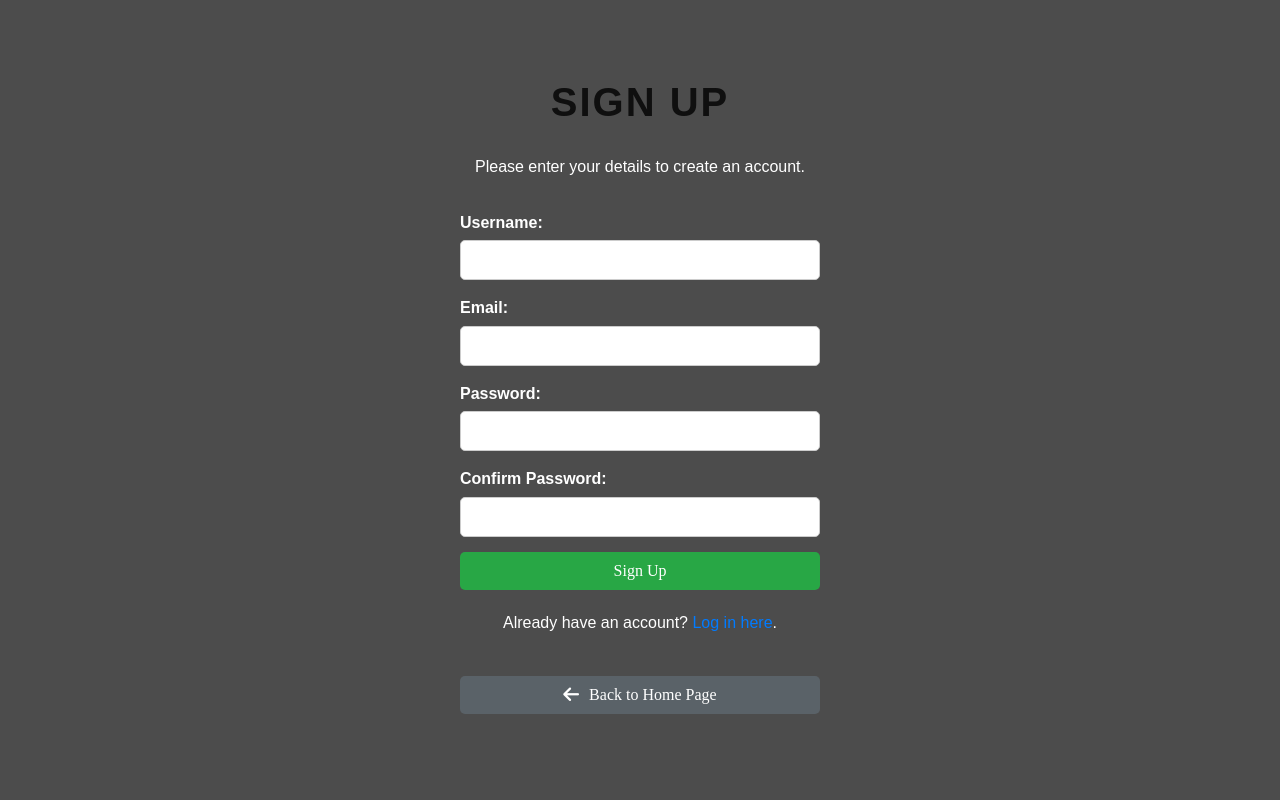
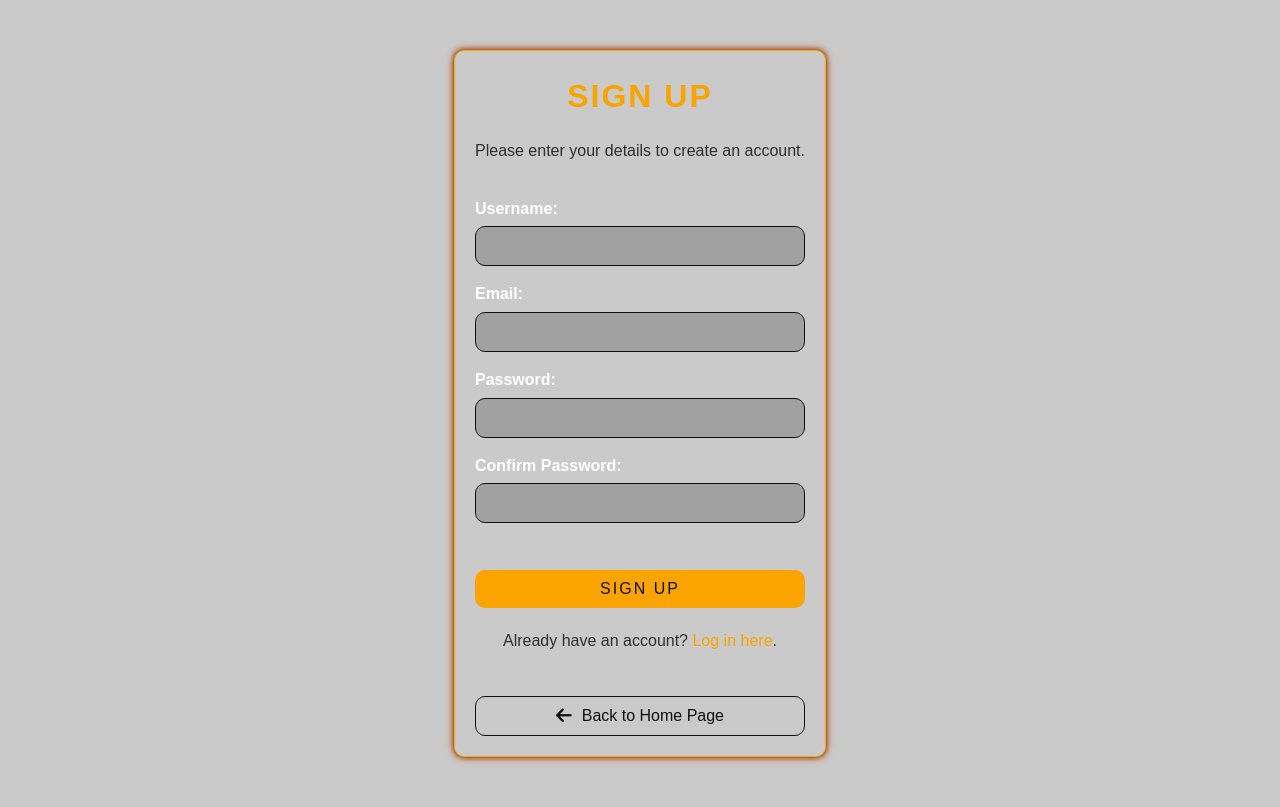
Before and after one commit to Affan88888/quantum-safe-messaging, a React (Create React App) app in the folder frontend/: page /signup in a window 1280 px wide. Built offline with nearby package versions, Linux system fonts and the light colour scheme; no server answers.

Commit message:
redizajnirao login i signup stranice

```diff
--- a/frontend/src/pages/Login.css
+++ b/frontend/src/pages/Login.css
@@ -1,22 +1,45 @@
 /* src/pages/Login.css */
 
+body {
+  margin: 0;
+  padding: 0;
+  height: 100%; /* ensures full screen height */
+}
+
+.background {
+  background-color: #CACACA;
+  min-height: 100vh; /* full viewport height */
+  display: flex;
+  align-items: center;
+  justify-content: center;
+}
 .login-container {
   max-width: 400px;
   margin: 50px auto;
   padding: 20px;
   text-align: center;
+  border-radius: 10px;
+  background: #CACACA;
+  border-radius: 10px;
+  border: 1px solid #FBA400;
+  z-index: 1;
+  box-shadow: 0 0 10px #E56216, 0 0 5px #0F0F0F;
 }
 
 .login-container h1 {
-    margin-bottom: 20px;
-    transition: transform 0.3s ease-in-out;
+  font-size: 2rem;
+  color: #FBA400;
+  text-transform: uppercase;
+  letter-spacing: 2px;
 }
 .login-container h1:hover {
   transform: translateY(-5px);
 }
 
 .login-container p {
-    margin-bottom: 30px;
+  color: #2d2e2e;
+  margin-bottom: 2rem;
+  font-size: 16px;
 }
 
 .login-form {
@@ -38,27 +61,32 @@
 .login-container input {
   width: 100%;
   padding: 10px;
-    border: 1px solid #ccc;
-    border-radius: 5px;
+  border: 1px solid #0F0F0F;
+  border-radius: 10px;
   font-size: 16px;
+  background: #A1A1A1;
+  font-family: 'Orbitron', sans-serif;
 }
 
 .login-button {
   display: inline-block;
   width: 100%;
   padding: 10px;
-    background-color: #007bff;
-    color: #fff;
+  background: #FBA400;
+  color: #0F0F0F;
   border: none;
-    border-radius: 5px;
-    font-size: 16px;
+  border-radius: 10px;
+  font-family: 'Orbitron', sans-serif;
+  font-size: 1rem;/*1 rem*/
   cursor: pointer;
-    transition: background-color 0.3s ease;
-    font-family: 'Orbitron';
+  transition: 0.3s ease; /* all */
+  margin-top: 2rem;
+  text-transform: uppercase;
+  letter-spacing: 2px;
 }
 
 .login-button:hover {
-    background-color: #0056b3;
+  background-color: #E56216;
 }
 
 .signup-link {
@@ -66,11 +94,12 @@
 }
 
 .signup-link a {
-    color: #007bff;
+  color: #FBA400;
   text-decoration: none;
 }
 
 .signup-link a:hover {
+  text-shadow: 0.5px 0.5px 1px black;
   text-decoration: underline;
 }
 
@@ -80,20 +109,21 @@
   justify-content: center; /* Center items horizontally */
   width: 100%;
   padding: 10px;
-    background-color: #5a6268;
-    color: #fff;
-    border: none;
-    border-radius: 5px;
+  background: transparent;
+  color: #0F0F0F;
+  border: 1px solid #0F0F0F;
+  border-radius: 10px;
   font-size: 16px;
   cursor: pointer;
   transition: background-color 0.3s ease;
-    font-family: 'Orbitron';
+  font-family: 'Orbitron', sans-serif;
   margin-top: 10px; /* Add spacing between the signup link and this button */
   gap: 10px; /* Add spacing between the icon and text */
+  transition: all 0.3s ease;
 }
 
 .home-button:hover {
-    background-color: #343a40; /* Darker green on hover */
+  background-color: #A1A1A1; /* Darker green on hover */
 }
 
 /* Style the Font Awesome icon */
--- a/frontend/src/pages/Login.js
+++ b/frontend/src/pages/Login.js
@@ -47,6 +47,8 @@ const Login = () => {
   };
 
   return (
+    //dodao novi glavni div da mogu staviti background
+    <div className='background'>
       <div className="login-container">
         <h1>Login</h1>
         <p>Please enter your credentials to log in.</p>
@@ -82,6 +84,7 @@ const Login = () => {
           <i className="fas fa-arrow-left"></i>Back to Home Page
         </button>
       </div>
+    </div>
   );
 };
 
--- a/frontend/src/pages/SignUp.css
+++ b/frontend/src/pages/SignUp.css
@@ -1,22 +1,42 @@
 /* src/pages/SignUp.css */
+
+body {
+  margin: 0;
+  padding: 0;
+  height: 100%; /* ensures full screen height */
+}
+
+.background {
+  background-color: #CACACA;
+  min-height: 100vh; /* full viewport height */
+  display: flex;
+  align-items: center;
+  justify-content: center;
+}
 
 .signup-container {
   max-width: 400px;
   margin: 50px auto;
   padding: 20px;
   text-align: center;
+  border-radius: 10px;
+  background: #CACACA;
+  border-radius: 10px;
+  border: 1px solid #FBA400;
+  z-index: 1;
+  box-shadow: 0 0 10px #E56216, 0 0 5px #0F0F0F;
 }
-
 .signup-container h1 {
-    margin-bottom: 20px;
-    transition: transform 0.3s ease-in-out;
-  }
-.signup-container h1:hover {
-    transform: translateY(-5px);
+  font-size: 2rem;
+  color: #FBA400;
+  text-transform: uppercase;
+  letter-spacing: 2px;
 }
 
 .signup-container  p {
-    margin-bottom: 30px;
+  color: #2d2e2e;
+  margin-bottom: 2rem;
+  font-size: 16px;
 }
 
 .signup-form {
@@ -38,27 +58,32 @@
 .signup-container input {
   width: 100%;
   padding: 10px;
-    border: 1px solid #ccc;
-    border-radius: 5px;
+  border: 1px solid #0F0F0F;
+  border-radius: 10px;
   font-size: 16px;
+  background: #A1A1A1;
+  font-family: 'Orbitron', sans-serif;
 }
+
 
 .signup-button {
   display: inline-block;
   width: 100%;
   padding: 10px;
-    background-color: #28a745;
-    color: #fff;
+  background: #FBA400;
+  color: #0F0F0F;
   border: none;
-    border-radius: 5px;
-    font-size: 16px;
+  border-radius: 10px;
+  font-family: 'Orbitron', sans-serif;
+  font-size: 1rem;/*1 rem*/
   cursor: pointer;
-    transition: background-color 0.3s ease;
-    font-family: 'Orbitron';
+  transition: 0.3s ease; /* all */
+  margin-top: 2rem;
+  text-transform: uppercase;
+  letter-spacing: 2px;
 }
-
 .signup-button:hover {
-    background-color: #218838;
+  background-color: #E56216;
 }
 
 .login-link {
@@ -66,12 +91,13 @@
 }
 
 .login-link a {
-    color: #007bff;
+  color: #FBA400;
   text-decoration: none;
 }
-
 .login-link a:hover {
+  text-shadow: 0.5px 0.5px 1px black;
   text-decoration: underline;
 }
 
+
 /*.home-button styling is in the Login.css file*/
--- a/frontend/src/pages/SignUp.js
+++ b/frontend/src/pages/SignUp.js
@@ -54,6 +54,8 @@ const SignUp = () => {
   };
 
   return (
+    //dodao novi glavni div da mogu staviti background
+    <div className='background'>
       <div className="signup-container">
         <h1>Sign Up</h1>
         <p>Please enter your details to create an account.</p>
@@ -109,6 +111,7 @@ const SignUp = () => {
           <i className="fas fa-arrow-left"></i>Back to Home Page
         </button>
       </div>
+    </div>
   );
 };
 
```
Lines whose indentation alone changed are shown as unchanged.
